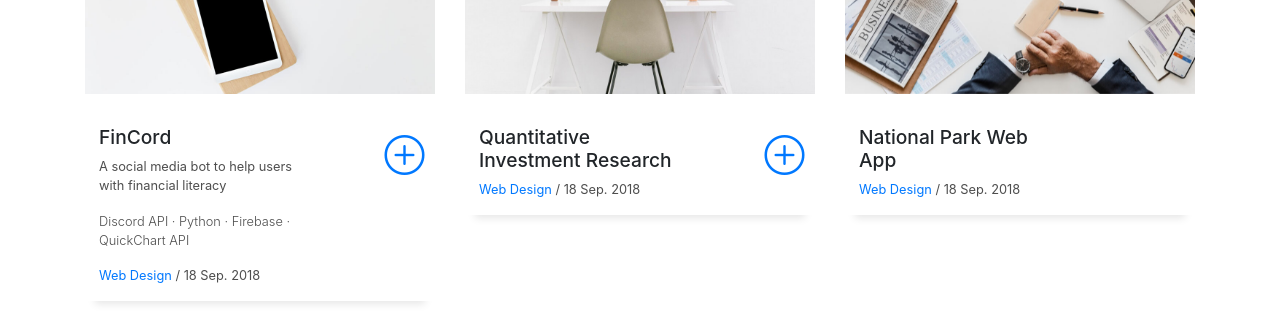
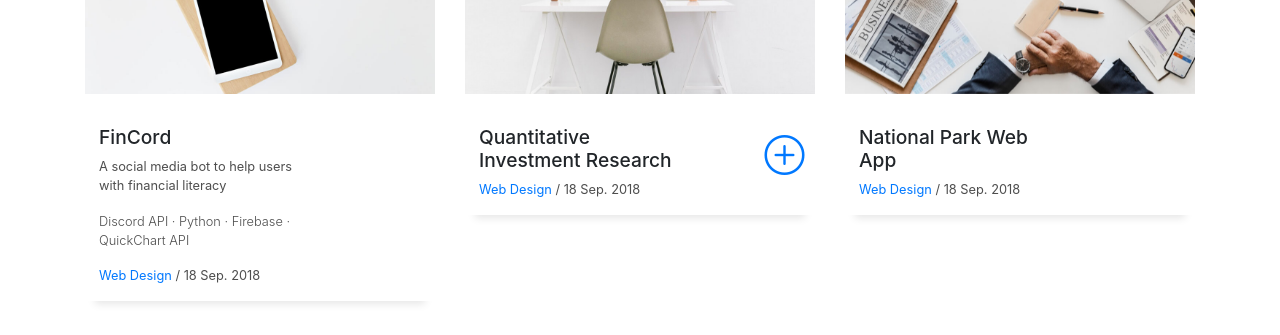
Before and after one commit to jorgoose/jorgoose.github.io, a plain HTML site: page index.html in a window 1280 px wide. Shown: the part 2480-2815 px from the top of the page. Drawn offline with nearby package versions, Linux system fonts and the light colour scheme.

Commit message:
Removed blue plus symbol from FinCord project tile

```diff
--- a/index.html
+++ b/index.html
@@ -336,13 +336,6 @@
                         </p>
                         <span class="w-ctegory">Web Design</span> /
                         <span class="w-date">18 Sep. 2018</span>
-                      </div>
-                    </div>
-                    <div class="col-sm-4">
-                      <div class="w-like">
-                        <a href="portfolio-details.html">
-                          <span class="bi bi-plus-circle"></span
-                        ></a>
                       </div>
                     </div>
                   </div>
```
